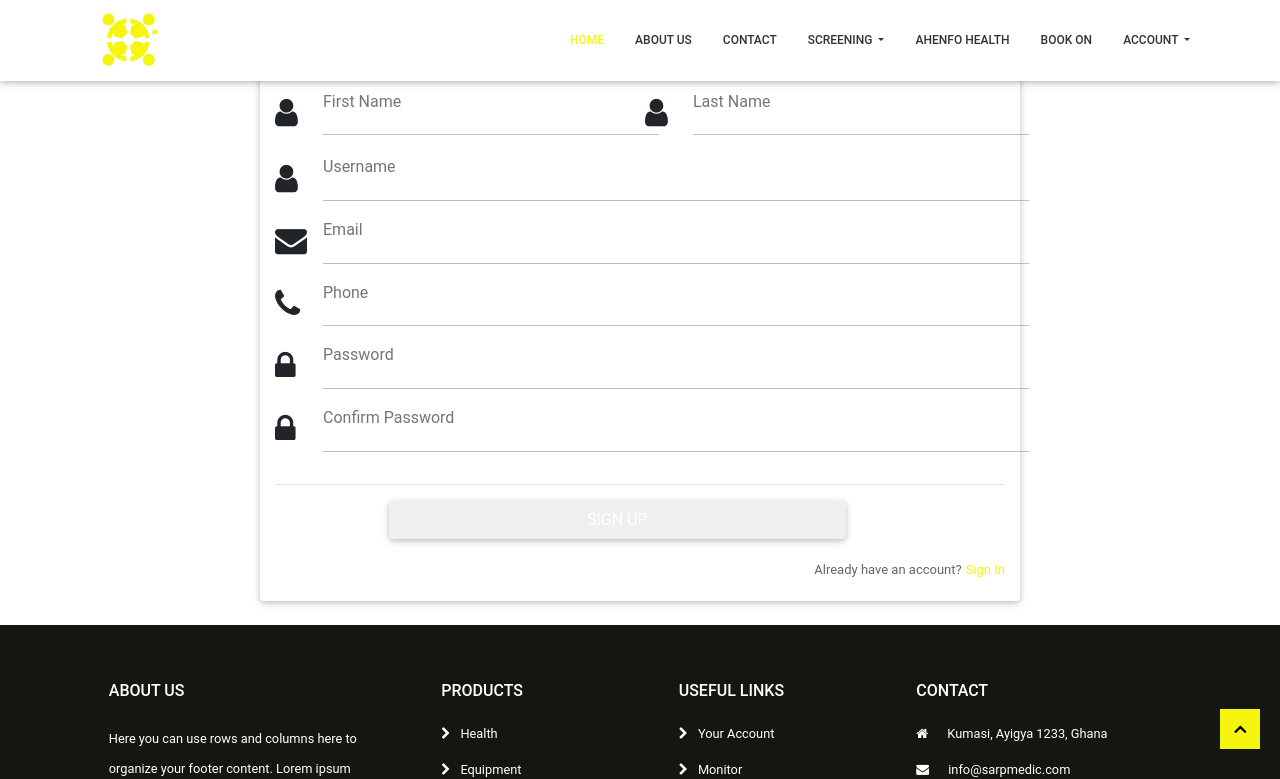
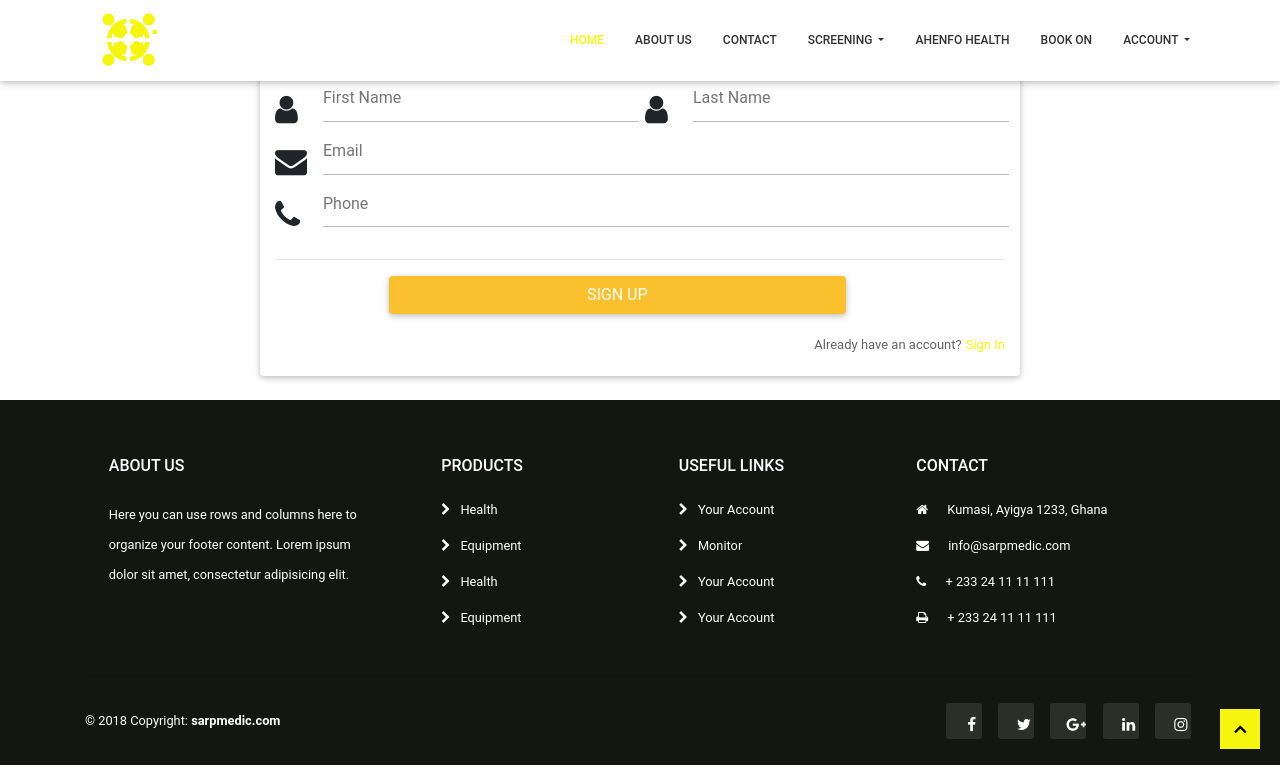
Before and after one commit to sarpmed/sarpmedic_core, a Django app: page /account/signup in a window 1280 px wide. Shown: the part 51-830 px from the top of the page. Run offline with Django 3.2, Linux system fonts and the light colour scheme; some libraries are stand-ins or nearby versions; some web fonts are replaced.

```diff
--- a/core/forms/user_form.py
+++ b/core/forms/user_form.py
@@ -1,27 +1,36 @@
 from core.models.biostatistics import Biostatistic
 from core.models.med_graphic import Med_graphic
-from django.forms import forms
+from core.models.signups import Signup
+from django import forms
+from django.forms import ModelForm
 
 __author__ = 'andrews'
 
 
 class LoginForm(forms.Form):
-    username = forms.CharField(label="Username", required=True, max_length=30)
+    phone = forms.CharField(label="phone", required=True, max_length=30)
     password = forms.CharField(label="Password", required=True, widget=forms.PasswordInput)
     remember_me = forms.BooleanField(label="Remember me", required=False)
 
 
-class RegistrationForm(forms.Form):
-    company_name = forms.CharField(
-        label="Company Name", max_length=255, required=True,
-        error_messages={'required': 'Company name cannot be blank'}
-    )
+# class RegistrationForm(forms.Form):
+#     company_name = forms.CharField(
+#         label="Company Name", max_length=255, required=True,
+#         error_messages={'required': 'Company name cannot be blank'}
+#     )
+#     class Meta:
+#         model = Biostatistic, Med_graphic
+#         exclude = ('company', 'warehouses')
+#         widgets = {
+#             'street_address': forms.Textarea(attrs={'class': "md-textarea"}),
+#             'associated_products': forms.SelectMultiple(attrs={'class': 'mdb-select'}),
+#             'registered_location': forms.Select(attrs={'class': 'mdb-select'}),
+#             'country': forms.Select(attrs={'class': 'mdb-select'})
+#         }
+
+
+class SignupsForm(ModelForm):
+
     class Meta:
-        model = Biostatistic, Med_graphic
-        exclude = ('company', 'warehouses')
-        widgets = {
-            'street_address': forms.Textarea(attrs={'class': "md-textarea"}),
-            'associated_products': forms.SelectMultiple(attrs={'class': 'mdb-select'}),
-            'registered_location': forms.Select(attrs={'class': 'mdb-select'}),
-            'country': forms.Select(attrs={'class': 'mdb-select'})
-        }
+        model = Signup
+        fields = '__all__'
--- /dev/null
+++ b/core/models/signups.py
@@ -0,0 +1,9 @@
+__author__ = 'andrews'
+from django.db import models
+
+class Signup(models.Model):
+
+    first_name = models.CharField(max_length=255,null=True,verbose_name="first_name")
+    last_name = models.CharField(max_length=255,null=True,verbose_name="Lastname")
+    email = models.EmailField(max_length=255,null=True,verbose_name="Email")
+    phone = models.CharField(max_length=255,null=True,verbose_name="Phone")
--- a/core/templates/core/signup.html
+++ b/core/templates/core/signup.html
@@ -11,7 +11,8 @@
 
 		<div class="card mycard-color col-sm-8 offset-sm-2">
 
-					<form class="form-horizontal" method="post" role="form" action= "#">
+					<form class="form-horizontal" method="post" role="form" action= "{% url 'signup' %}">
+                        {% csrf_token %}
 					  <div class="text-center" style="margin-top:5px;">
                          <h3 class="dark-grey-text signup-head mb-5">Sign Up</h3>
                       </div>
@@ -20,49 +21,41 @@
 		                <div class="col-sm-6">
 												<div class="md-form form-group">
 												<i class="fa fa-user prefix"></i>
-						   							<label class="control-label">First Name</label>
-						   							<input type="text" class="form-control" name="fname" required >
+
+						   							{{ signup_form.first_name }}
+                                                    <label for="id_first_name" class="control-label">First Name</label>
 												</div>
 			            </div>
 						<div class="col-sm-6">
 												<div class="md-form form-group">
 												<i class="fa fa-user prefix"></i>
-						   							<label class="control-label">Last Name</label>
-						   						<input type="text" class="form-control" name="lname" required >
+
+						   						{{ signup_form.last_name }}
+                                                <label for="id_last_name" class="control-label">Last Name</label>
 												</div>
 						</div>
 
 		    </div>
-												<div class="md-form form-group">
-												<i class="fa fa-user prefix"></i>
-						   							<label class="control-label">Username</label>
-						   						<input type="text" class="form-control"  name="username" required >
-												</div>
+
 												<div class="md-form form-group">
 												<i class="fa fa-envelope prefix"></i>
-						   							<label class="control-label">Email</label>
-						   						<input type="email" class="form-control"  name="email" required >
+
+						   						{{ signup_form.email }}
+                                                <label for="id_email" class="control-label">Email</label>
 												</div>
+
 												<div class="md-form form-group">
 												<i class="fa fa-phone prefix"></i>
-						   							<label class="control-label">Phone</label>
-						   						<input type="number" class="form-control"  name="phone" required >
+
+						   						{{ signup_form.phone }}
+                                                <label for="id_phone" class="control-label">Phone</label>
 						   						</div>
-												<div class="md-form form-group">
-												<i class="fa fa-lock prefix"></i>
-						   							<label class="control-label">Password</label>
-						   						<input type="password" class="form-control"  name="password" required >
-												</div>
-												<div class="md-form form-group">
-												<i class="fa fa-lock prefix"></i>
-						   							<label class="control-label">Confirm Password</label>
-						   						<input type="password" class="form-control"  name="confirmpassword" required >
-												</div>
+
                                        <br><br><hr>
 								 <div class="col-sm-8 offset-sm-1 text-center dark-grey-text mb-3">
-                                   <button type="submit" name="signupbutton" class="btn mybtn-color btn-block btn-rounded  z-depth-1a">Sign Up</button>
+                                   <button type="submit" name="signupbutton" class="btn btn-yellow btn-block btn-rounded  z-depth-1a">Sign Up</button>
                                  </div>
-	         <p class="font-small grey-text d-flex justify-content-end">Already have an account? <a href="index.html" class="blue-text ml-1">Sign In</a></p>
+	         <p class="font-small grey-text d-flex justify-content-end">Already have an account? <a href="{% url 'signin' %}" class="blue-text ml-1">Sign In</a></p>
 
 					</form>
 </div>
--- a/core/views/user_views.py
+++ b/core/views/user_views.py
@@ -1,3 +1,6 @@
+from core.forms.user_form import SignupsForm, LoginForm
+from core.models.signups import Signup
+from django.contrib.auth import authenticate, login
 from django.shortcuts import render
 
 __author__ = 'andrews'
@@ -8,9 +11,38 @@ def registration(request):
     return render(request, 'core/register.html')
 
 def sign_in(request):
+    if request.method == 'POST':
+        login_form = LoginForm(data=request.POST)
+        if login_form.is_valid():
+            phone = login_form.cleaned_data['phone']
+            password = login_form.cleaned_data['password']
 
-    return render(request, 'core/signin.html')
+            user = authenticate(request, username=phone, password=password)
+
+            if user is not None:
+                try:
+                    login(request,user)
+                except:
+                    pass
+
+
+    login_form = LoginForm()
+    context = {'login_form': login_form}
+
+    return render(request, 'core/signin.html',context)
 
 def sign_up(request):
+    if request.method == 'POST':
+        signup_form = SignupsForm(data=request.POST)
+        if signup_form.is_valid():
+            first_name = signup_form.cleaned_data['first_name']
+            last_name = signup_form.cleaned_data['last_name']
+            email = signup_form.cleaned_data['email']
+            phone = signup_form.cleaned_data['phone']
 
-    return render(request, 'core/signup.html')
+            new_signup=Signup(first_name=first_name,last_name=last_name,email=email,phone=phone)
+            new_signup.save()
+
+    signup_form = SignupsForm()
+    context = {'signup_form': signup_form}
+    return render(request, 'core/signup.html',context)
```
Also changed, not shown: core/templates/core/signin.html (+5 -5 lines), core/migrations/0001_initial.py (added), core/migrations/0002_signup.py (added), db.sqlite3.
